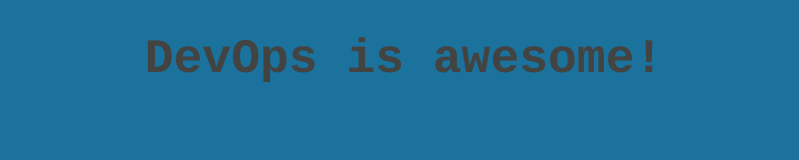
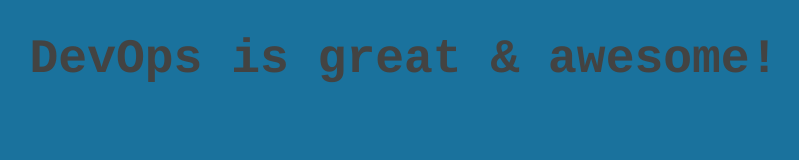
Before and after one commit to linuxacademy/devops-essentials-sample-app, a plain HTML site: page src/index.html in a window 1280 px wide. Shown: the whole page, without its empty margins (236-1035 px from the left). Drawn offline with Linux system fonts and the light colour scheme.

Commit message:
Update index.html

```diff
--- a/src/index.html
+++ b/src/index.html
@@ -5,7 +5,7 @@
 </head>
 <body style="background-color: #1A729D;">
     <h1 style="font-family: Courier; color: #434342; font-size: 48px; text-align: center;">
-        DevOps is awesome!
+        DevOps is great & awesome!
     </h1>
 </body>
 </html>
```
